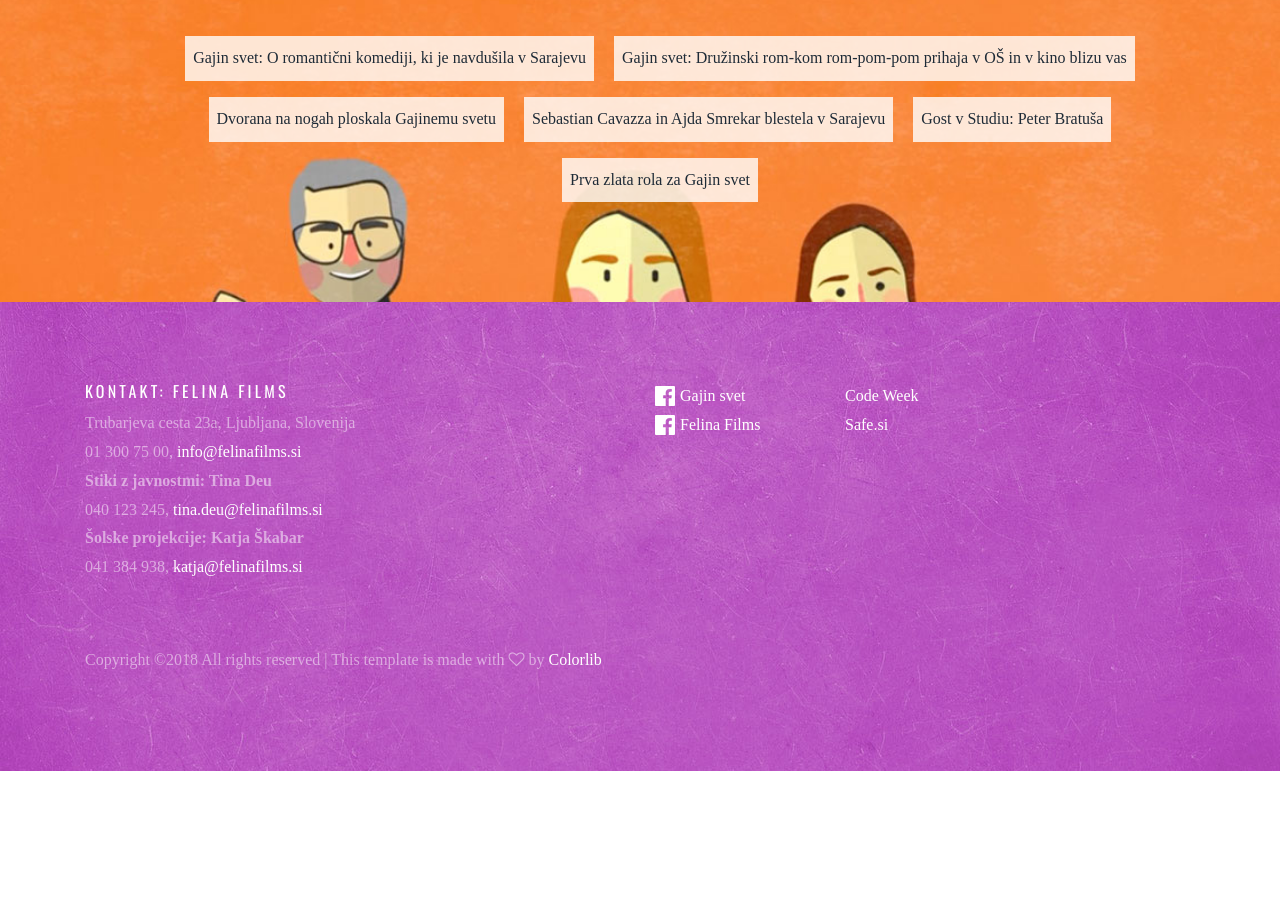
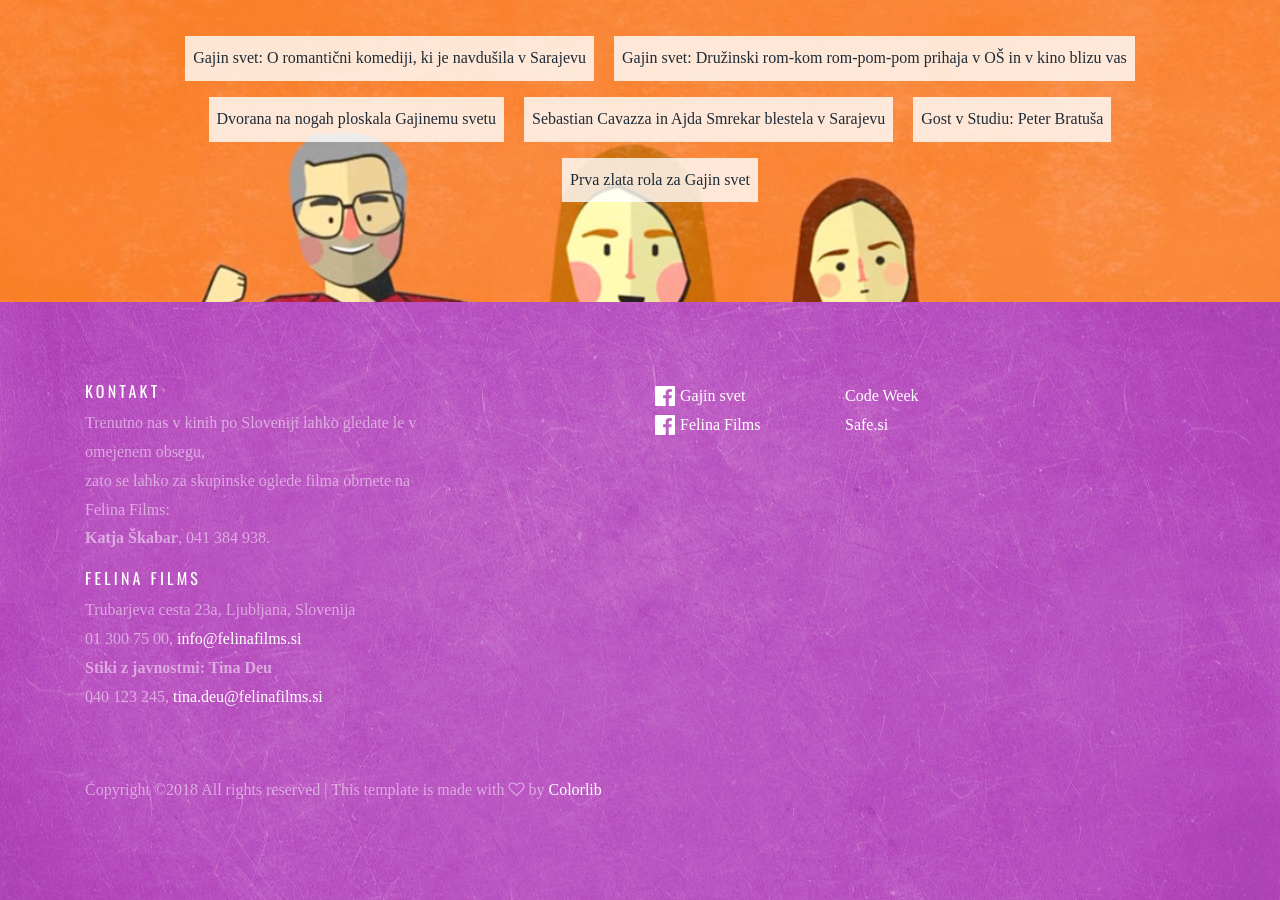
Before and after one commit to codeweeksi/gajin-svet, a Jekyll site: the page built from index.html, in a window 1280 px wide and 900 px high, scrolled down 6317 px. Built offline with Jekyll 4.4.1, drawn with Linux system fonts in a browser that asks for light colours; some web fonts are replaced; comment, search, counter and statistics services are not loaded; before the commit the page ends 7088 px from its top, so only the background shows below that.

Commit message:
edited contact

```diff
--- a/_includes/footer_home.html
+++ b/_includes/footer_home.html
@@ -2,13 +2,15 @@
       <div class="container">
         <div class="row mb-5">
           <div class="col-md-4">
-            <h3>Kontakt: Felina Films</h3>
+              <h3>Kontakt</h3>
+              <p>Trenutno nas v kinih po Sloveniji lahko gledate le v omejenem obsegu,<br/>
+                  zato se lahko za skupinske oglede filma obrnete na Felina Films:<br/>
+                  <strong>Katja Škabar</strong>, 041 384 938.</p>
+              <h3>Felina Films</h3>
             <p>Trubarjeva cesta 23a, Ljubljana, Slovenija<br/>
                 01 300 75 00, <a href="mailto:info@felinafilms.si">info@felinafilms.si</a><br/>
             <strong>Stiki z javnostmi: Tina Deu</strong><br/>
-                040 123 245, <a href="mailto:tina.deu@felinafilms.si">tina.deu@felinafilms.si</a><br/>
-            <strong>Šolske projekcije: Katja Škabar</strong><br/>
-                041 384 938, <a href="mailto:katja@felinafilms.si">katja@felinafilms.si</a></p>
+                040 123 245, <a href="mailto:tina.deu@felinafilms.si">tina.deu@felinafilms.si</a><br/></p>
           </div>
           <div class="col-md-6 ml-auto">
             <div class="row">
```
